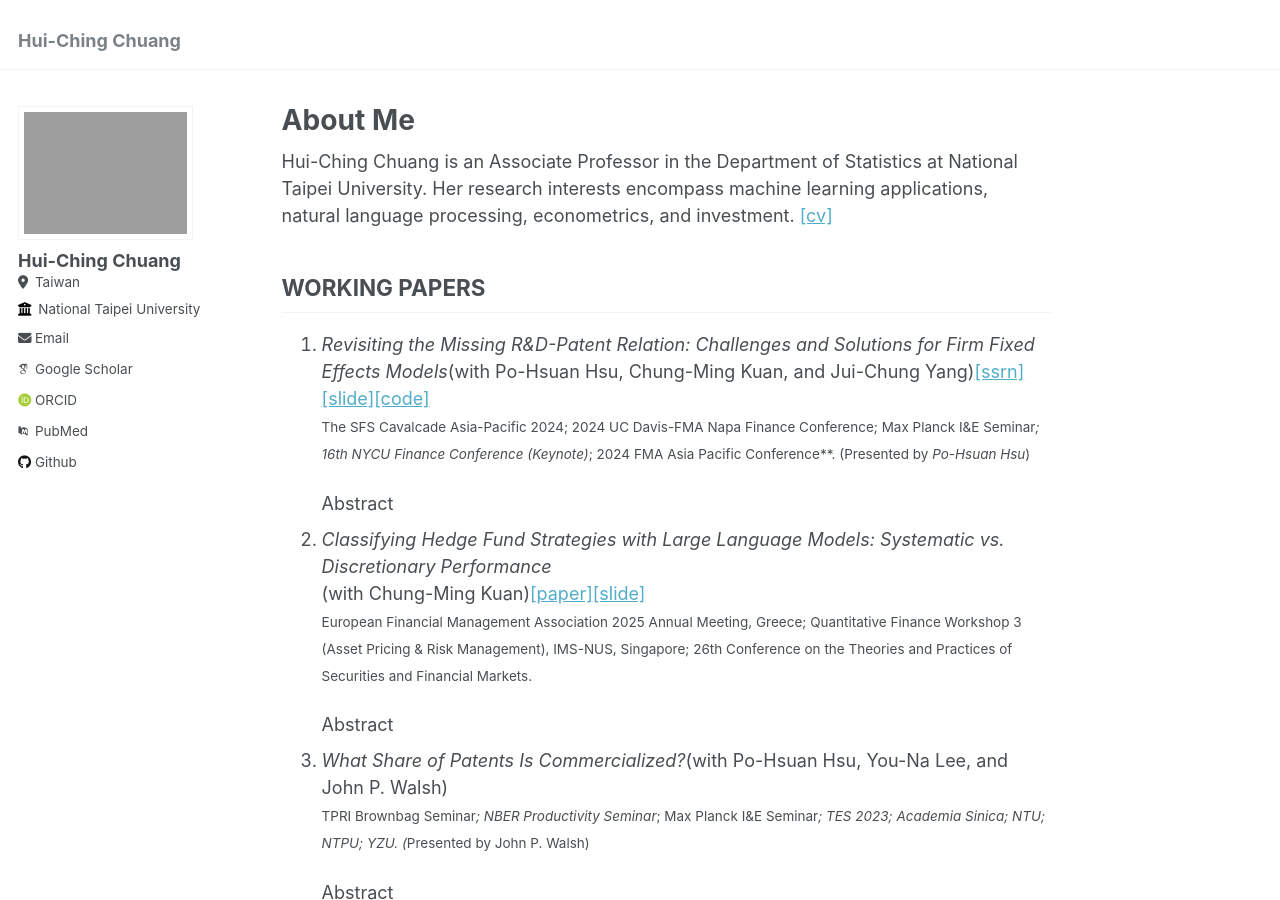
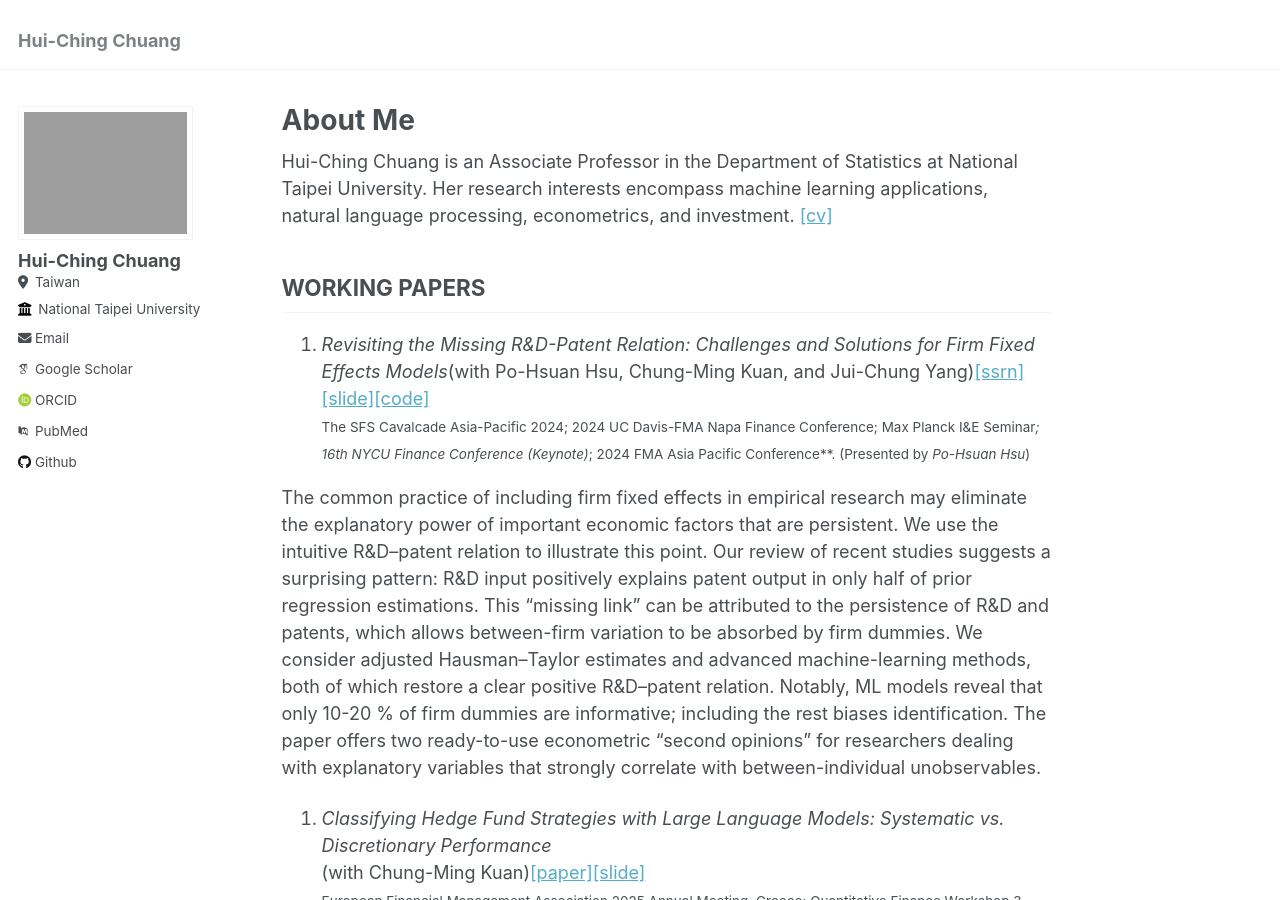
Before and after one commit to hcchuang/hcchuang.github.io, a Jekyll site: the page built from _pages/about.md, in a window 1280 px wide and 900 px high. Built offline with Jekyll 4.4.1, drawn with Linux system fonts in a browser that asks for light colours; some web fonts are replaced.

Commit message:
Update about.md

```diff
--- a/_pages/about.md
+++ b/_pages/about.md
@@ -28,10 +28,7 @@ applications, natural language processing, econometrics, and investment.
 1. _Revisiting the Missing R&D-Patent Relation: Challenges and Solutions for Firm Fixed Effects Models_(with Po-Hsuan Hsu, Chung-Ming Kuan, and Jui-Chung Yang)[\[ssrn\]](https://papers.ssrn.com/sol3/papers.cfm?abstract_id=4636846){:target="_blank"}[\[slide\]](/files/MissingRDPatentFE_Slide.pdf){:target="_blank"}[\[code\]](https://github.com/hcchuang/Revisiting-the-Missing-RD-Patent-Relation_Challenges-and-Solutions-for-Firm-Fixed-Effects-Models){:target="_blank"}
    <small>The SFS Cavalcade Asia-Pacific 2024; 2024 UC Davis-FMA Napa Finance Conference; Max Planck I&amp;E Seminar*; 16th NYCU Finance Conference (Keynote)*; 2024 FMA Asia Pacific Conference**. (Presented by <em>Po-Hsuan Hsu</em>)</small>
 
-   <details>
-     <summary>Abstract</summary>
-     <div class="abstract-body">
-       The common practice of including firm fixed effects in empirical research
+ The common practice of including firm fixed effects in empirical research
        may eliminate the explanatory power of important economic factors that are
        persistent. We use the intuitive R&amp;D–patent relation to illustrate
        this point. Our review of recent studies suggests a surprising pattern:
@@ -45,8 +42,7 @@ applications, natural language processing, econometrics, and investment.
        identification. The paper offers two ready-to-use econometric “second
        opinions” for researchers dealing with explanatory variables that strongly
        correlate with between-individual unobservables.
-     </div>
-   </details>
+
 
 2. _Classifying Hedge Fund Strategies with Large Language Models: Systematic vs. Discretionary Performance_
    (with Chung-Ming Kuan)[\[paper\]](/files/ManMachineHFR_20250420.pdf){:target="_blank"}[\[slide\]](/files/ManMachineHFR_slide.pdf)
```
